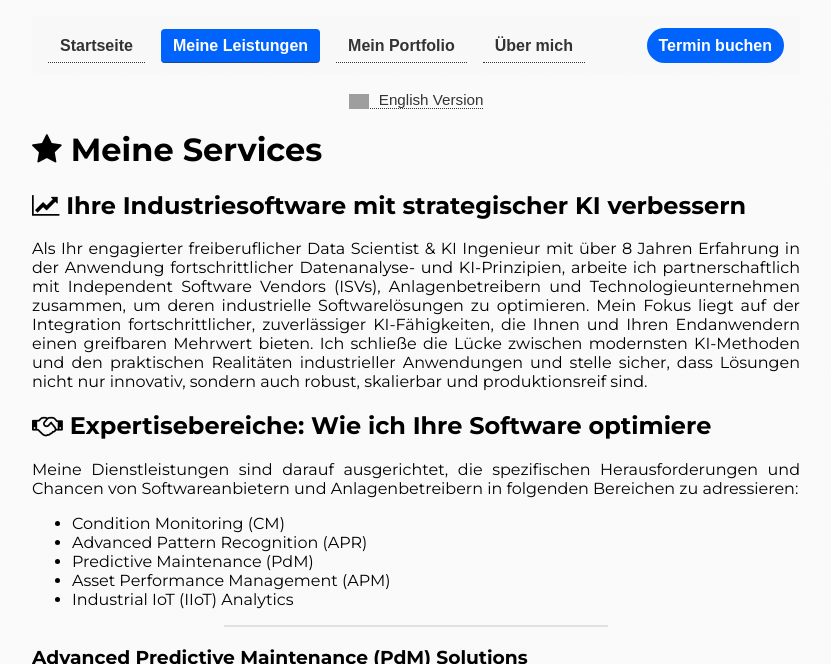
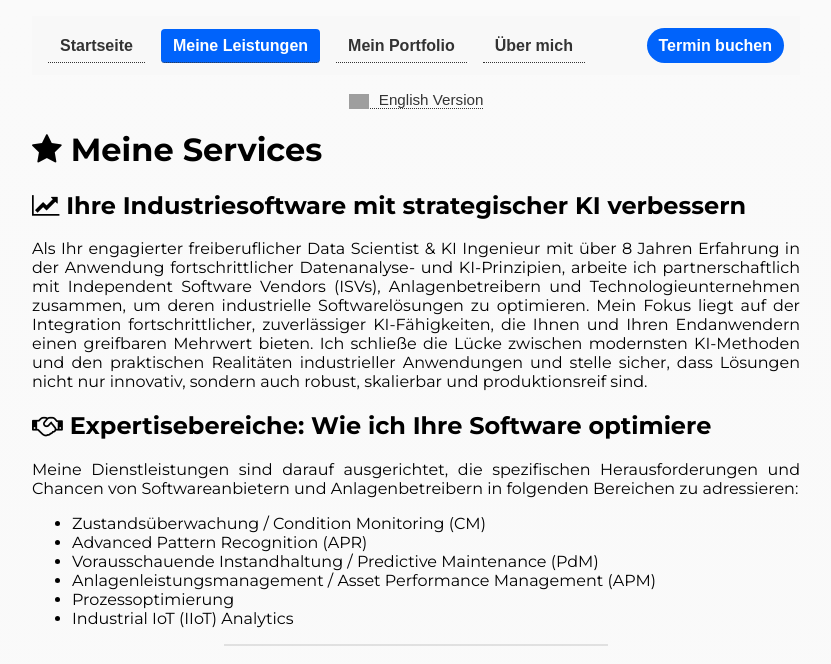
Before and after one commit to alexkolo/strategic-ai, a Jekyll site: the page built from de/services.md, in a window 1280 px wide and 900 px high, cut to the strip 0-664 px from the top of the window. Shown: the whole strip, without its empty margins (224-1055 px from the left). Built offline with Jekyll 4.4.1, drawn with Linux system fonts in a browser that asks for light colours; some web fonts are replaced; grey boxes are pictures that could not be loaded.

Commit message:
fix: improve clarity and consistency in service descriptions across languages

```diff
--- a/de/services.md
+++ b/de/services.md
@@ -16,10 +16,11 @@ Als Ihr engagierter {{ site.my_role.de }} mit über {{ site.n_exp_years }} Jahre
 
 Meine Dienstleistungen sind darauf ausgerichtet, die spezifischen Herausforderungen und Chancen von Softwareanbietern und Anlagenbetreibern in folgenden Bereichen zu adressieren:
 
-- Condition Monitoring (CM)
+- Zustandsüberwachung / Condition Monitoring (CM)
 - Advanced Pattern Recognition (APR)
-- Predictive Maintenance (PdM)
-- Asset Performance Management (APM)
+- Vorausschauende Instandhaltung / Predictive Maintenance (PdM)
+- Anlagenleistungsmanagement / Asset Performance Management (APM)
+- Prozessoptimierung
 - Industrial IoT (IIoT) Analytics
 
 <hr class="soft-divider" />
```
Also changed, not shown: de/about.md (+1 -1 lines), de/index.md (+1 -1 lines), en/services.md (+1 -0 lines).
